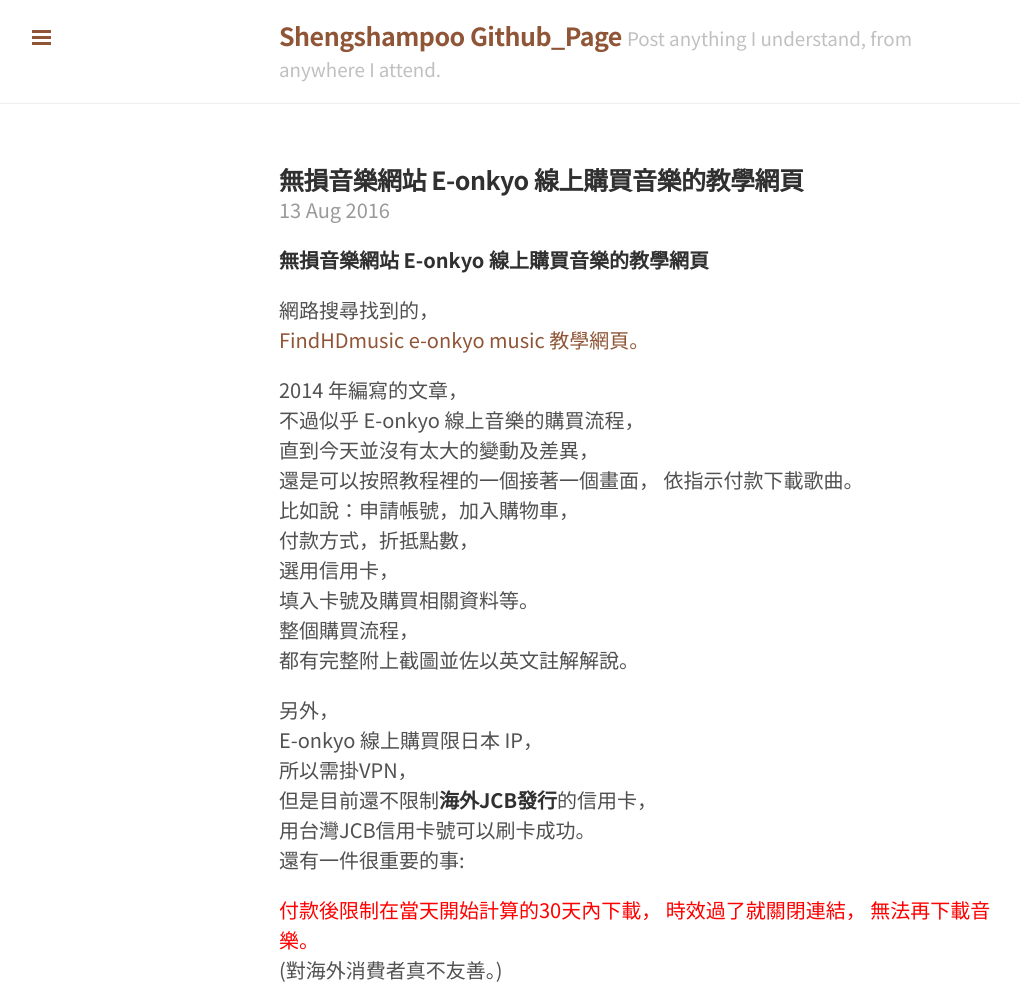
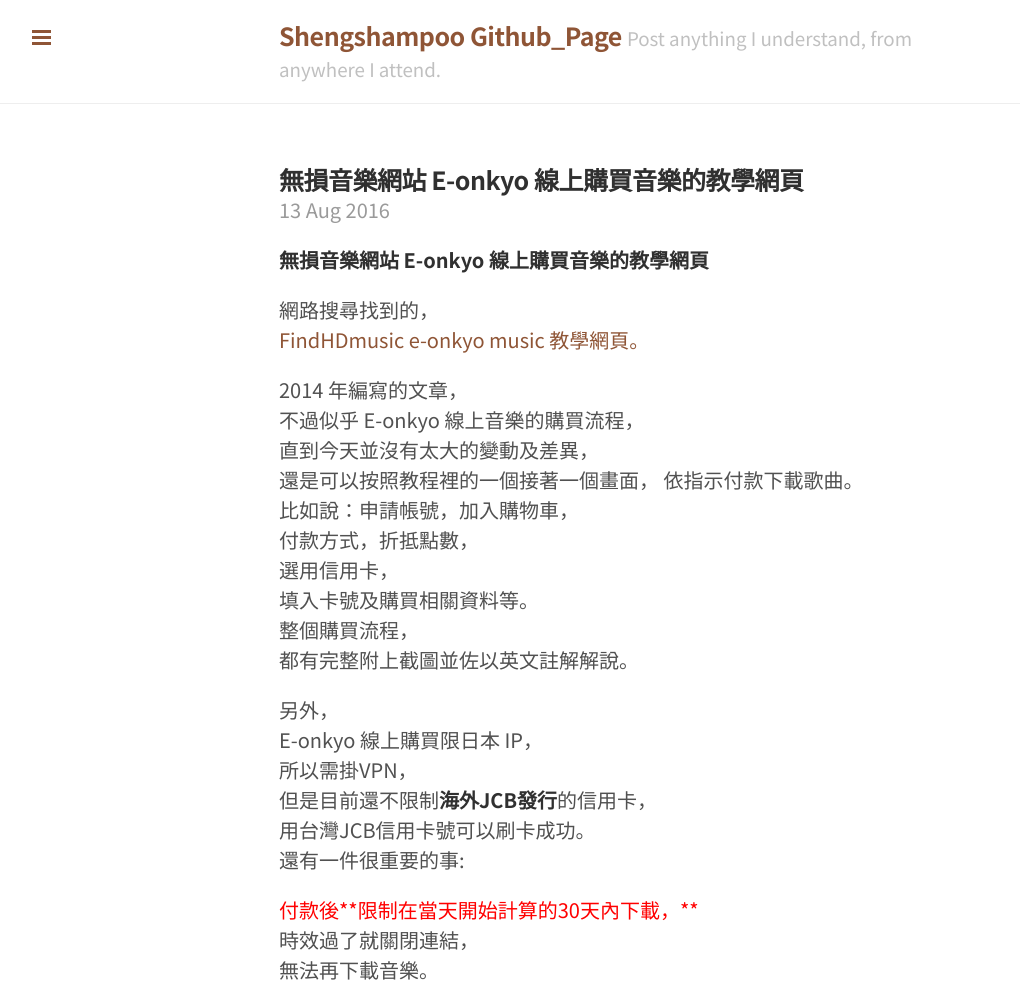
Before and after one commit to shengshampoo/shengshampoo.github.io, a Jekyll site: the page built from _posts/2016-08-13-e-onkyo.markdown, in a window 1280 px wide. Shown: the top 985 px of the page, without its empty margins (1-1021 px from the left). Built offline with Jekyll 4.4.1, drawn with Linux system fonts in a browser that asks for light colours; grey boxes are pictures that could not be loaded.

Commit message:
Update 2016-08-13-e-onkyo.markdown

```diff
--- a/_posts/2016-08-13-e-onkyo.markdown
+++ b/_posts/2016-08-13-e-onkyo.markdown
@@ -28,9 +28,9 @@ E-onkyo 線上購買限日本 IP，
 但是目前還不限制**海外JCB發行**的信用卡，
 用台灣JCB信用卡號可以刷卡成功。
 還有一件很重要的事:
-<font color="red">付款後限制在當天開始計算的30天內下載，
+<font color="red">付款後**限制在當天開始計算的30天內下載，**</font>
 時效過了就關閉連結，
-無法再下載音樂。</font>
+無法再下載音樂。
 (對海外消費者真不友善。)
 
 ![img01][img01]
```
